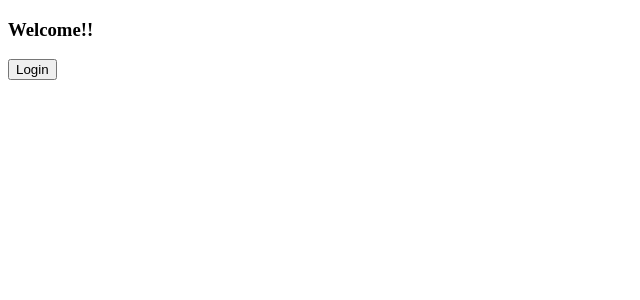
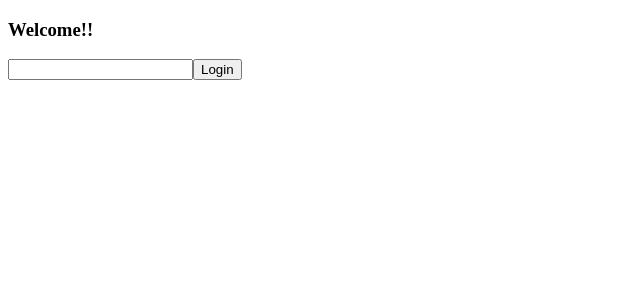
Before and after one commit to SatanistiVuohi/conditional-rendering-exercise, a React (Vite) app: page / in a window 1280 px wide. Shown: the top 300 px of the page, without its empty margins (0-640 px from the left). Built offline with nearby package versions, Linux system fonts and the light colour scheme.

Commit message:
Username input controls

```diff
--- a/src/App.jsx
+++ b/src/App.jsx
@@ -4,15 +4,22 @@ function App() {
 
   const [login, setLogin] = useState(false);
 
+  const [username, setUsername] = useState('')
+
   const buttonText = login ? 'Logout' : 'Login'
 
   function loginPressed() {
-    setLogin(true);
+    setLogin(!login);
+  }
+
+  function usernameChanged(event) {
+    setUsername(event.target.value)
   }
 
   return (
     <div>
       <h3>Welcome!!</h3>
+      <input value={username} onChange={usernameChanged} />
       <button onClick={loginPressed}>{buttonText}</button>
     </div>
   );
```
